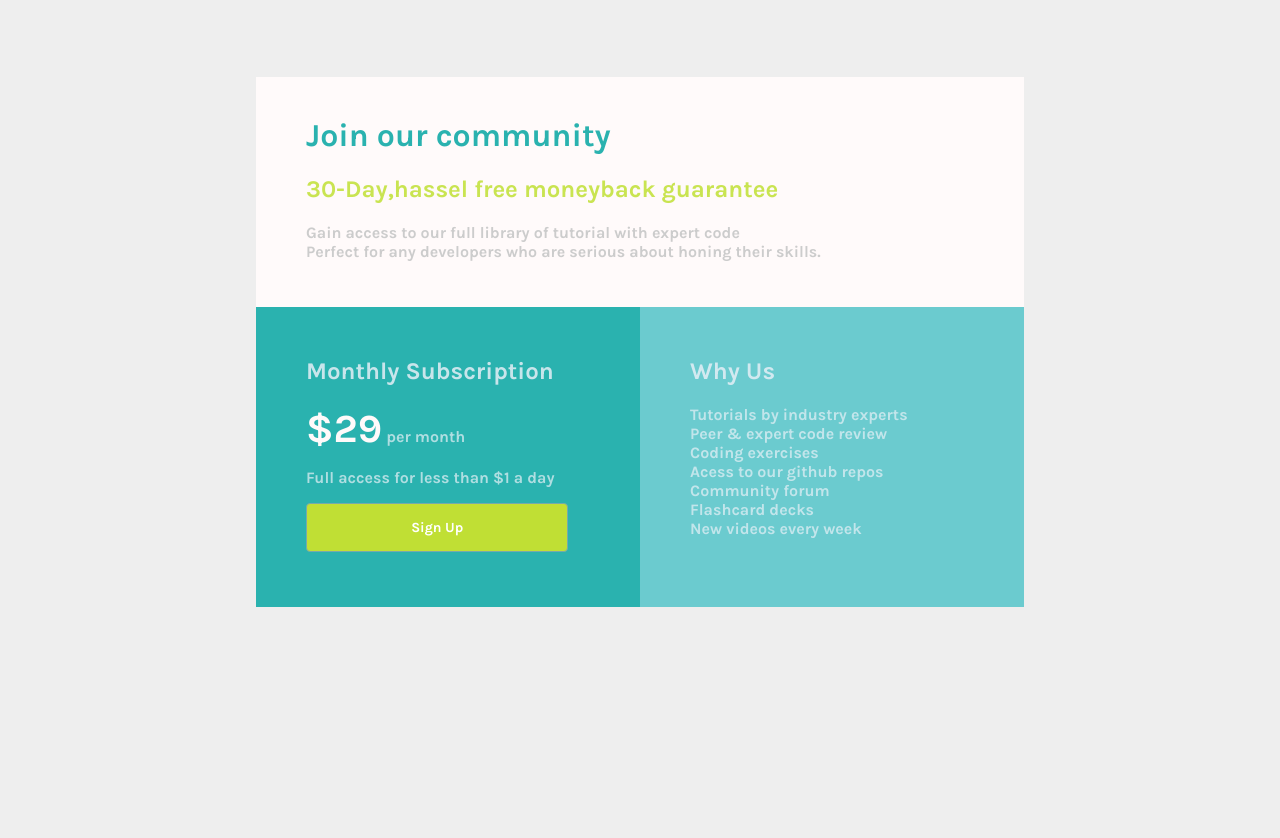
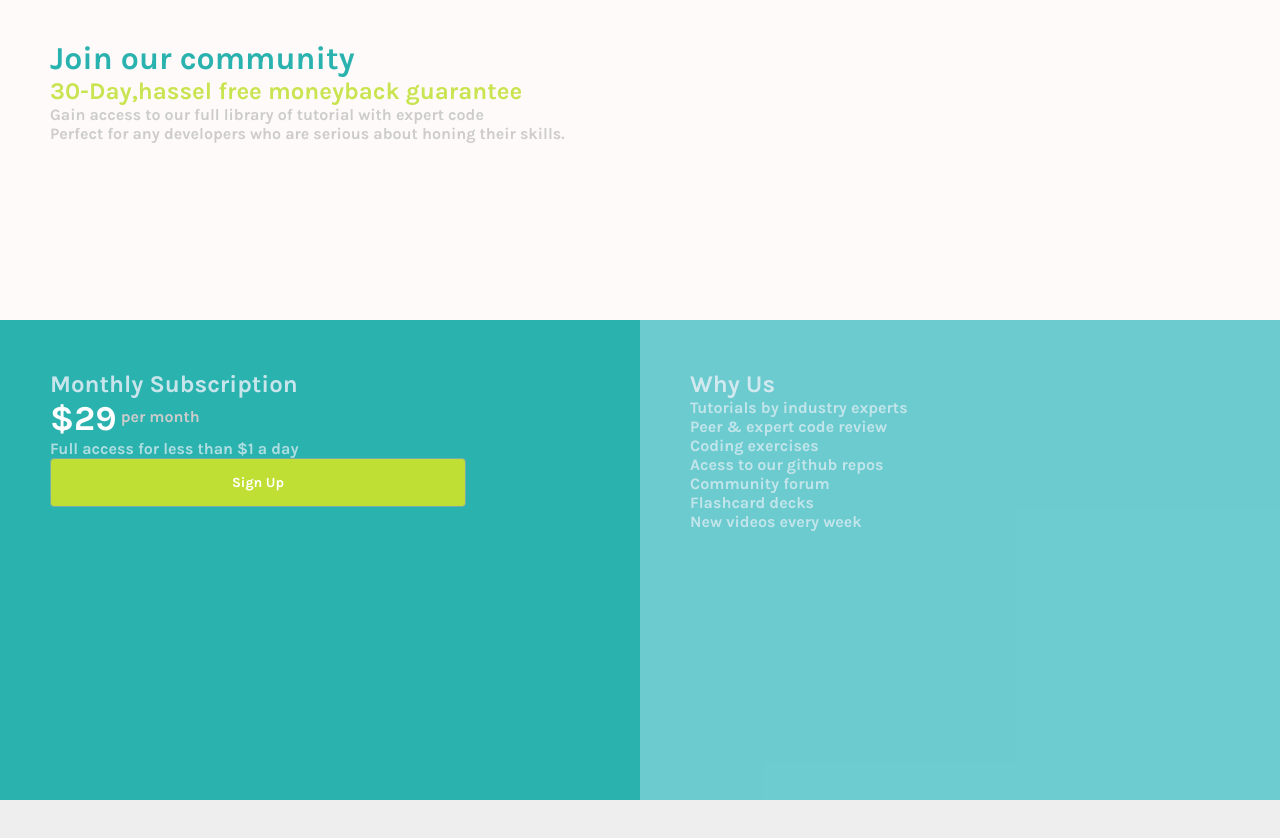
Before and after one commit to Sikandar661074/Assignment3, a plain HTML site: page index.html in a window 1280 px wide. After the commit the page ends 800 px from the top, so only its background shows below. Drawn offline with Linux system fonts and the light colour scheme.

Commit message:
my 2nd commit

```diff
--- a/index.css
+++ b/index.css
@@ -1,18 +1,19 @@
+*{
+    margin: 0;
+    padding: 0;
+}
 body{
     font-size: 16px;
     font-family: 'Karla', sans-serif;
-    height: 100vh;
 
-    margin-left:20%;
-    margin-right: 20%;
-    margin-top: 6%;
-    padding: 0%;
+
+
     background-color: #eeeeee;
 }
 
 .section1{
     background-color:snow;
-    height: 230px;
+    height: 40vh;
 
 
 }
@@ -28,7 +29,7 @@ h1{
     background-color: hsl(179, 62%, 43%);
     float: left;
     width: 50%;
-    height: 300px;
+    height: 60vh;
 
 
 }
@@ -36,7 +37,7 @@ h1{
     background-color: rgba(27, 183, 189, 0.616);
     float: right;
     width: 50%;
-    height: 300px;
+    height: 60vh;
 
 }
 #second{
@@ -71,11 +72,16 @@ p{
     color:hsla(203, 44%, 93%, 0.719);
 }
 span{
-    font-size: 40px;
-    color: snow;
+    font-size: 35px;
+    color: white;
+    vertical-align: middle;
 
 }
 h1{
     margin-left: 50px;
     padding-top: 40px;
 }
+
+@media screen(min-width:375px){
+
+}
--- a/index.html
+++ b/index.html
@@ -18,7 +18,7 @@
 
     <div class="section2">
         <h2 id="second">Monthly Subscription</h2>
-        <p id="p2"><span>$29</span> <nbsp> per month</p>
+        <p id="month"><span>$29</span> <nbsp>per month</p>
         <p id="p2">Full access for less than $1 a day</p>
         <a href="#" class="button">Sign Up</a>
 
```
Also changed, not shown: design/desktop-design.jpg (added), design/desktop-preview.jpg (added), design/mobile-design.jpg (added).
